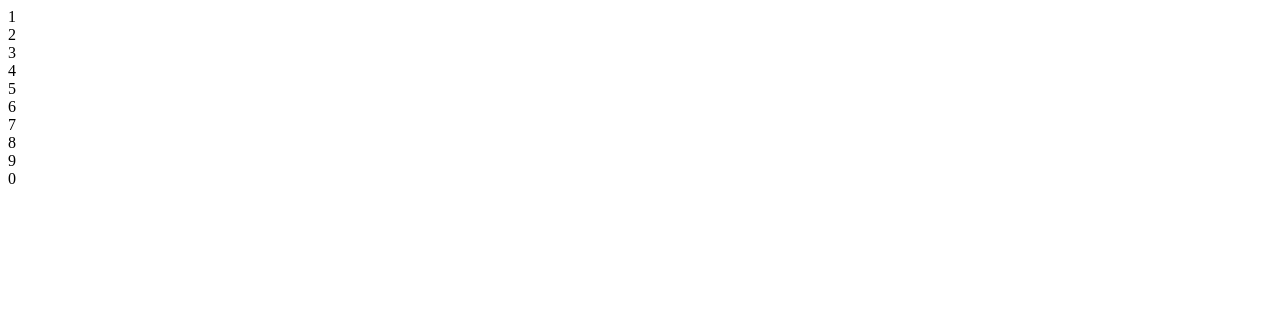
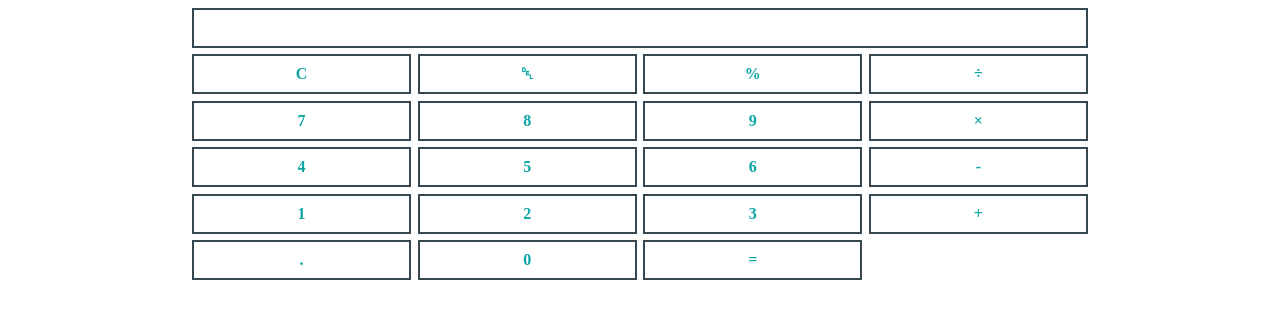
Before and after one commit to Rohman16/calculator, a plain HTML site: page index.html in a window 1280 px wide. Drawn offline with Linux system fonts and the light colour scheme.

Commit message:
Continue formating

```diff
--- a/asset/style.scss
+++ b/asset/style.scss
@@ -1,4 +1,34 @@
-@use "palette.scss";
+@use "palette.scss" as i;
 body {
-    color: palette.$viridian-green;
+    margin-right: auto;
+    margin-left: auto;
+    color: i.$viridian-green;
+    font-weight: bold;
+    box-sizing: border-box;
 }
+
+@media screen and (min-width:320px) {
+    body {
+        width: 70%;
+    }
+}
+
+#container {
+    display: grid;
+    grid-template-columns: repeat(4, 1fr);
+    grid-template-rows: repeat(6, 40px);
+    align-content: center;
+    justify-content: center;
+    gap: 0.5vw;
+}
+
+.item {
+    display: flex;
+    border: 2px solid i.$charcoal;
+    justify-content: center;
+    align-items: center;
+}
+
+#display {
+    grid-column: 1 /span 4;
+}
--- a/index.html
+++ b/index.html
@@ -2,6 +2,7 @@
 <html lang="en">
 
 <head>
+    <link rel="stylesheet" href="/dist/style.css">
     <meta charset="UTF-8">
     <meta http-equiv="X-UA-Compatible" content="IE=edge">
     <meta name="viewport" content="width=device-width, initial-scale=1.0">
@@ -10,25 +11,26 @@
 
 <body>
     <div id="container">
-
-        <div class="item">1</div>
-        <div class="item">2</div>
-        <div class="item">3</div>
-        <div class="item">4</div>
-        <div class="item">5</div>
-        <div class="item">6</div>
-        <div class="item">7</div>
-        <div class="item">8</div>
-        <div class="item">9</div>
-        <div class="item">0</div>
-        <div class="item"></div>
-        <div class="item"></div>
-        <div class="item"></div>
-        <div class="item"></div>
-        <div class="item"></div>
-        <div class="item"></div>
-
-
+        <div class="item" id="display"></div>
+        <div class="item" id="cie">C</div>
+        <div class="item" id="delete">&#9249</div>
+        <div class="item" id="percent">&#37</div>
+        <div class="item" id="division">&#247</div>
+        <div class="item" id="seven">7</div>
+        <div class="item" id="eight">8</div>
+        <div class="item" id="nine">9</div>
+        <div class="item" id="multiply">&#215</div>
+        <div class="item" id="four">4</div>
+        <div class="item" id="five">5</div>
+        <div class="item" id="six">6</div>
+        <div class="item" id="minus">&#45</div>
+        <div class="item" id="one">1</div>
+        <div class="item" id="two">2</div>
+        <div class="item" id="three">3</div>
+        <div class="item" id="plus">&#43</div>
+        <div class="item" id="period">&#46</div>
+        <div class="item" id="zero">0</div>
+        <div class="item" id="equal">&#x3D</div>
     </div>
 
 </body>
```
Also changed, not shown: dist/style.css, 1 other file.
